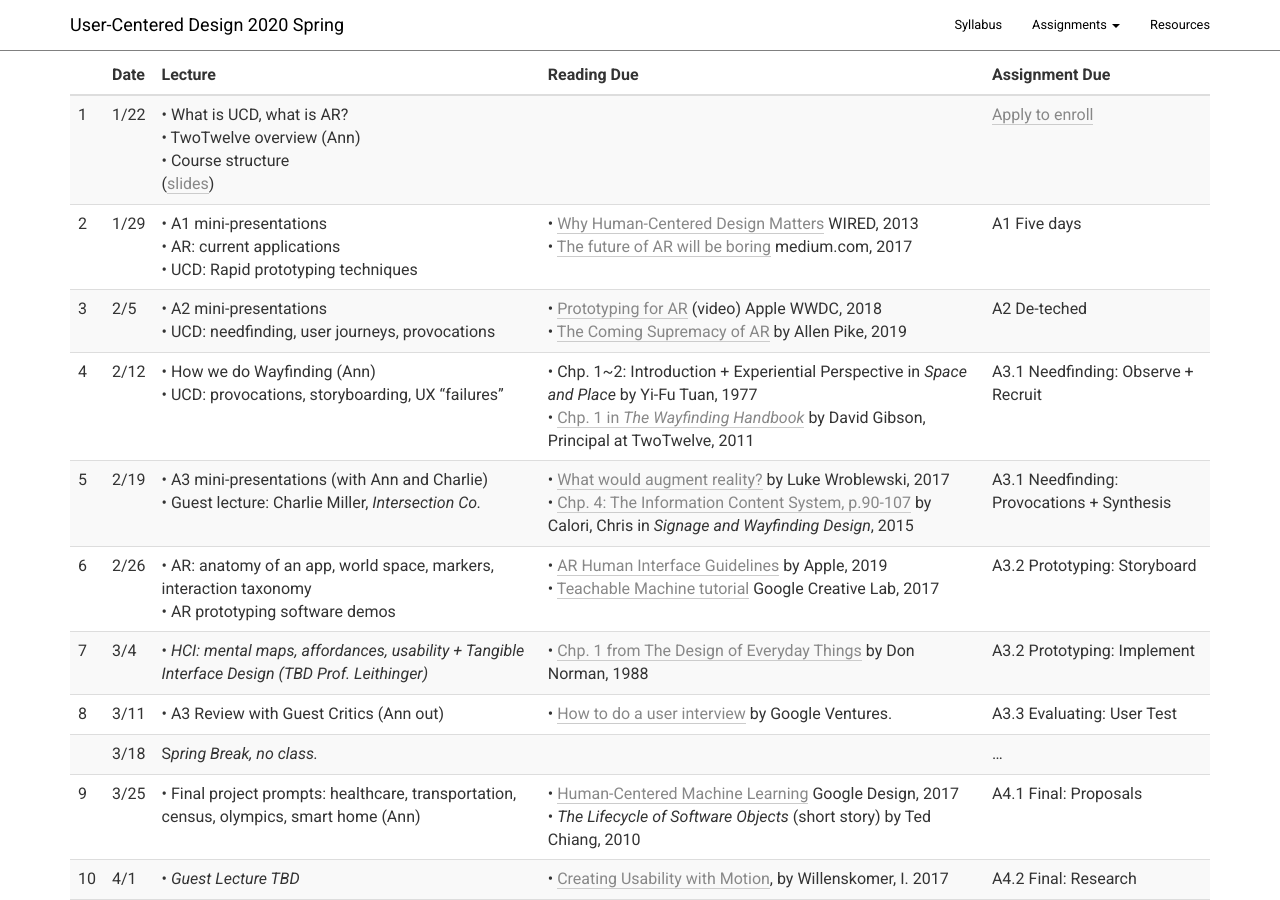
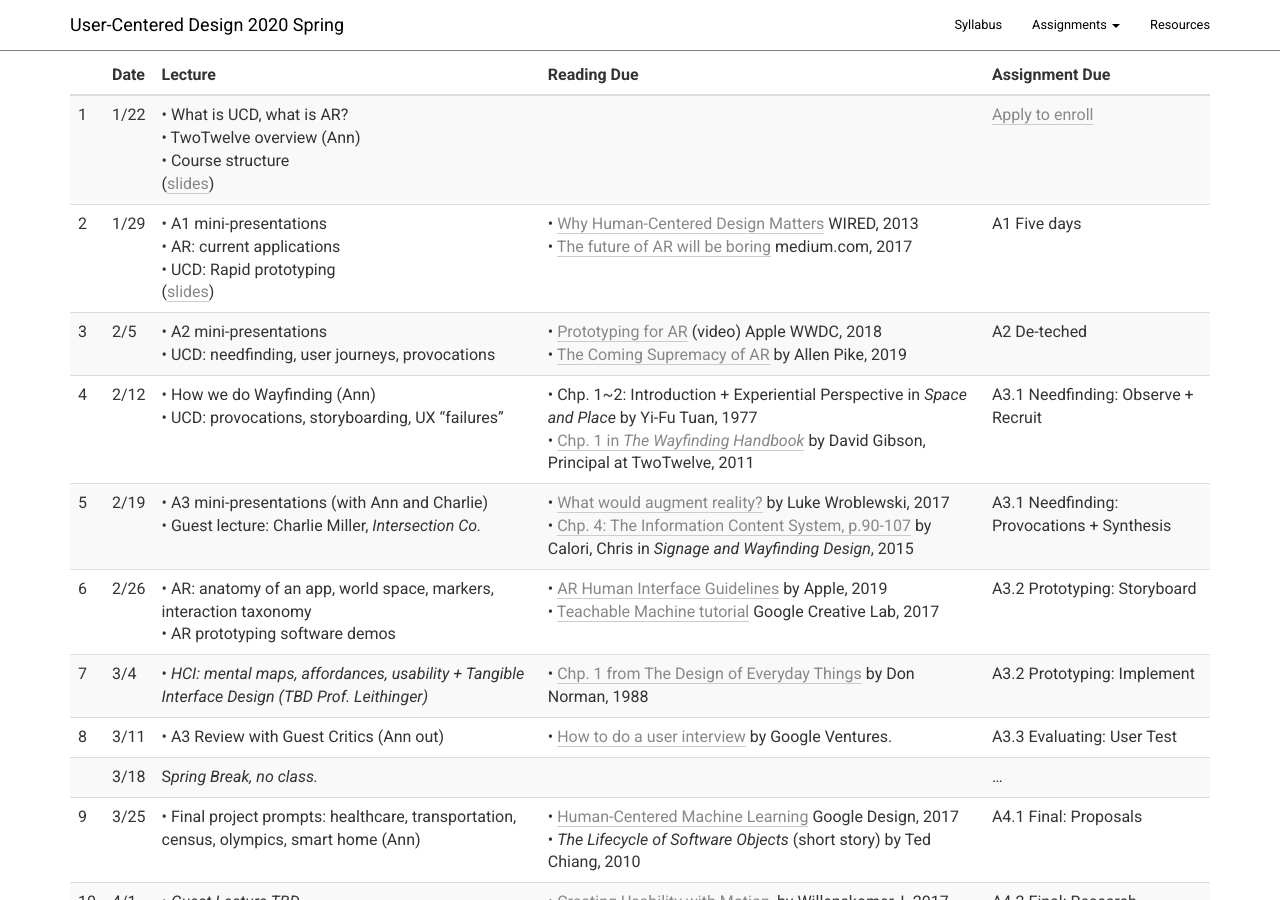
Before and after one commit to columbiaspatialinfo/columbiaspatialinfo.github.io, a Jekyll site: the page built from index.md, in a window 1280 px wide and 900 px high, scrolled down 610 px. Built offline with Jekyll 4.4.1, drawn with Linux system fonts in a browser that asks for light colours; our own code applies the rules of GitHub Pages for plain Markdown files.

Commit message:
Update index.md

```diff
--- a/index.md
+++ b/index.md
@@ -27,7 +27,7 @@ _Subject to change as semester progresses._
 |  | **Date** | **Lecture** | **Reading Due** | **Assignment Due** |
 | -- | -- | -- | -- | -- |
 | 1        | 1/22     | • What is UCD, what is AR?<br>• TwoTwelve overview (Ann)<br>• Course structure<br>([slides](https://docs.google.com/presentation/d/13yrgzOjsCOtmdtj6PEFNqrDayXyoDiWz1_qs4MgI0Iw/edit?usp=sharing)) |                                                                                                                                                                                                                                                                                 | [Apply to enroll](https://forms.gle/dKc8YTB8YCKDW2Ya6) |
-| 2        | 1/29   | • A1 mini-presentations<br>• AR: current applications<br>• UCD: Rapid prototyping techniques           | • [Why Human-Centered Design Matters](https://www.wired.com/insights/2013/12/human-centered-design-matters/) WIRED, 2013<br>• [The future of AR will be boring](https://medium.com/@warronbebster/the-future-of-augmented-reality-will-be-boring-fc95be238ef4) medium.com, 2017 | A1 Five days |
+| 2        | 1/29   | • A1 mini-presentations<br>• AR: current applications<br>• UCD: Rapid prototyping<br>([slides](https://docs.google.com/presentation/d/1ccvYpHhp8exK7g_gcnSIGDoC7seHlM-0NR6kS5Uez0M/edit?usp=sharing))           | • [Why Human-Centered Design Matters](https://www.wired.com/insights/2013/12/human-centered-design-matters/) WIRED, 2013<br>• [The future of AR will be boring](https://medium.com/@warronbebster/the-future-of-augmented-reality-will-be-boring-fc95be238ef4) medium.com, 2017 | A1 Five days |
 | 3        | 2/5      | • A2 mini-presentations<br>• UCD: needfinding, user journeys, provocations                             | • [Prototyping for AR](https://developer.apple.com/videos/play/wwdc2018/808/) (video) Apple WWDC, 2018<br>• [The Coming Supremacy of AR](https://allenpike.com/2019/the-supremacy-of-ar) by Allen Pike, 2019                                                                        | A2 De-teched                                           |
 | 4        | 2/12     | • How we do Wayfinding (Ann)<br>• UCD: provocations, storyboarding, UX "failures"                                                   | • Chp. 1~2: Introduction + Experiential Perspective in _Space and Place_ by Yi-Fu Tuan, 1977<br>• [Chp. 1 in _The Wayfinding Handbook_](https://issuu.com/papress/docs/wayfinding-handbook) by David Gibson, Principal at TwoTwelve, 2011                                                                                                                                                                      | A3.1 Needfinding: Observe + Recruit                  |
 | 5        | 2/19     | • A3 mini-presentations (with Ann and Charlie)<br>• Guest lecture: Charlie Miller, _Intersection Co._ | • [What would augment reality?](https://www.lukew.com/ff/entry.asp?1974) by Luke Wroblewski, 2017<br>• [Chp. 4: The Information Content System, p.90-107](https://clio.columbia.edu/catalog/11557934) by Calori, Chris in _Signage and Wayfinding Design_, 2015 | A3.1 Needfinding: Provocations + Synthesis             |
```
